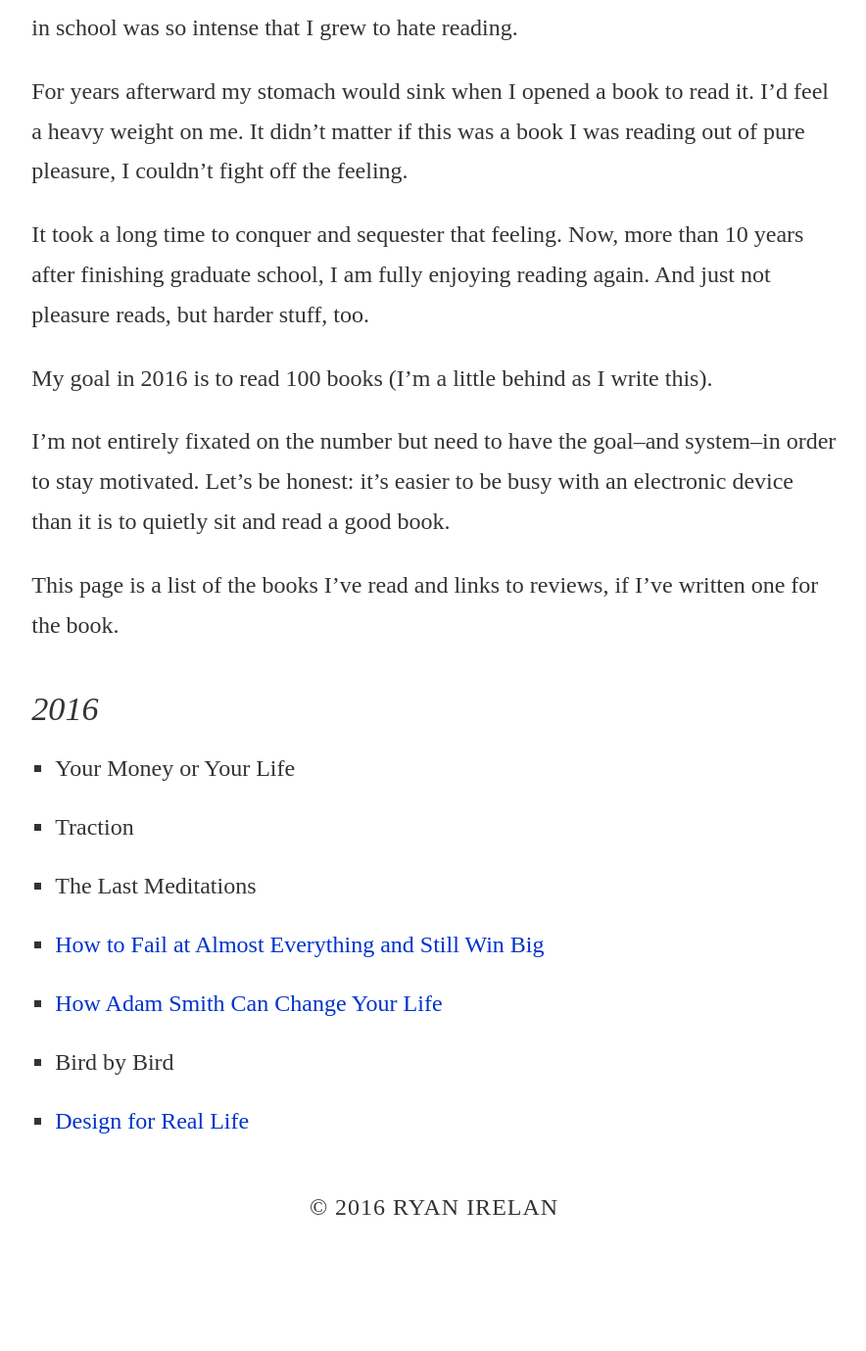
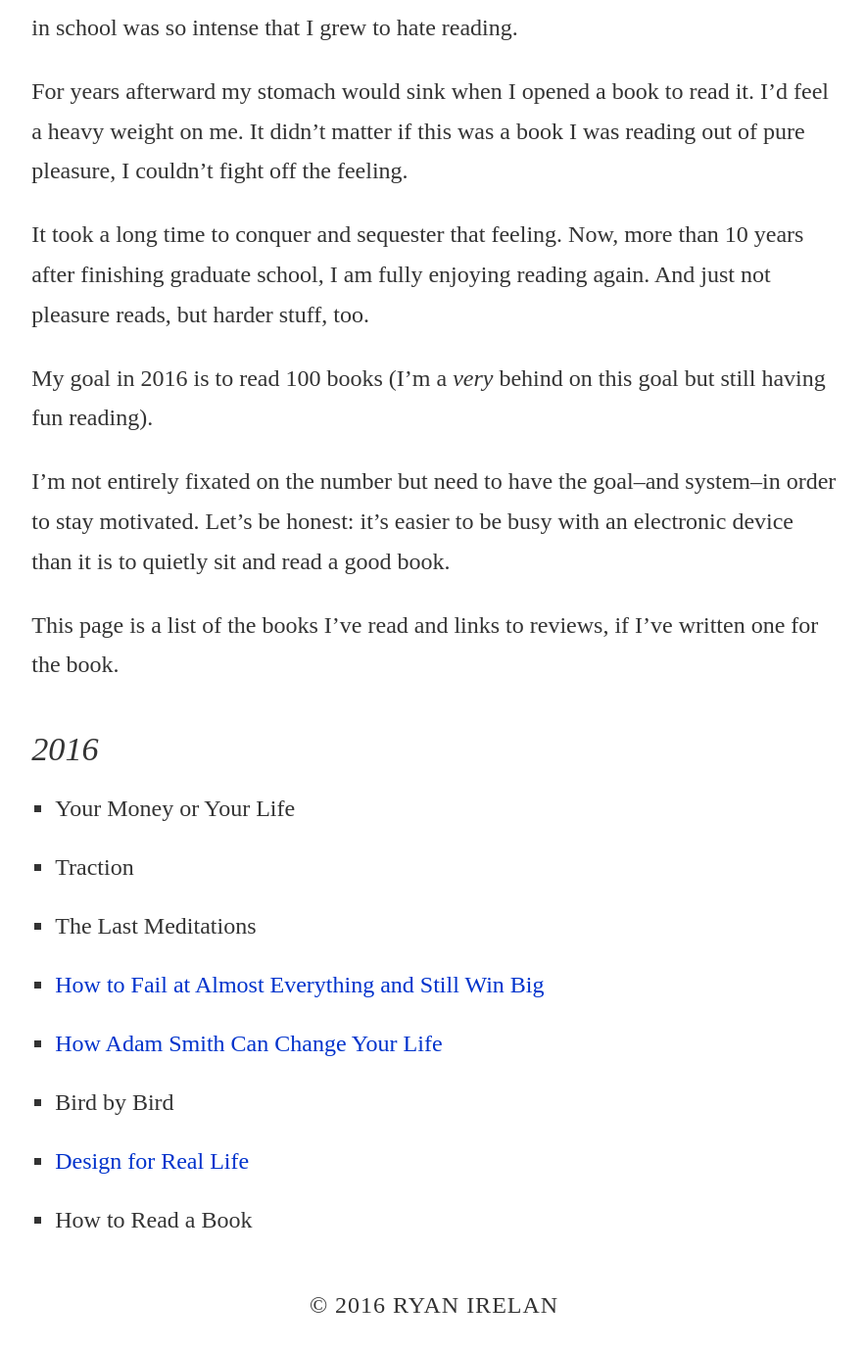
Before and after one commit to ryanirelan/ryanirelan.github.io, a Jekyll site: the page built from books/index.markdown, in a window 1280 px wide and 1400 px high, scrolled down 698 px. Shown: the top 1379 px of the window at 98% size, without its empty margins (197-1081 px from the left). Built offline with Jekyll 4.4.1, drawn with Linux system fonts in a browser that asks for light colours; nearby versions of some CDN libraries; some web fonts are replaced; before the commit the page ends 1997 px from its top, so only the background shows below that.

Commit message:
updated book page

```diff
--- a/books/index.markdown
+++ b/books/index.markdown
@@ -13,7 +13,7 @@ For years afterward my stomach would sink when I opened a book to read it. I'd f
 
 It took a long time to conquer and sequester that feeling. Now, more than 10 years after finishing graduate school, I am fully enjoying reading again. And just not pleasure reads, but harder stuff, too.
 
-My goal in 2016 is to read 100 books (I'm a little behind as I write this).
+My goal in 2016 is to read 100 books (I'm a _very_ behind on this goal but still having fun reading).
 
 I'm not entirely fixated on the number but need to have the goal--and system--in order to stay motivated. Let's be honest: it's easier to be busy with an electronic device than it is to quietly sit and read a good book.
 
@@ -28,3 +28,4 @@ This page is a list of the books I've read and links to reviews, if I've written
 * [How Adam Smith Can Change Your Life](http://ryanirelan.com/2016/02/29/how-adam-smith-can-change-your-life-russ-roberts.html)
 * Bird by Bird
 * [Design for Real Life](http://ryanirelan.com/2016/03/21/design-for-real-life-eric-meyer-sara-wachter-boettcher.html)
+* How to Read a Book
```
